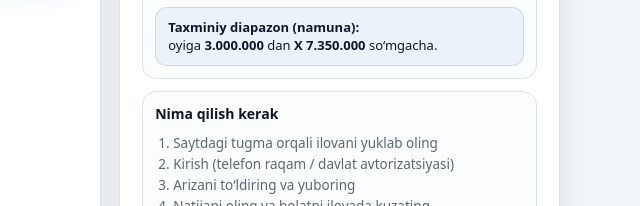
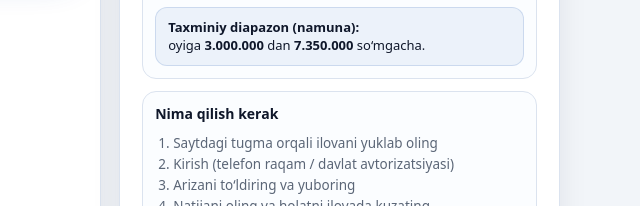
Before and after one commit to hoangtrungluong187-del/Ijtimoiy-yordam, a plain HTML site: page index.html in a window 1280 px wide. Shown: the part 543-749 px from the top of the page, 640-1280 px from the left. Drawn offline with Linux system fonts and the light colour scheme.

Commit message:
Update index.html

```diff
--- a/index.html
+++ b/index.html
@@ -103,7 +103,7 @@
 
           <div class="info__note">
             <strong>Taxminiy diapazon (namuna):</strong><br/>
-            oyiga <b>3.000.000</b> dan <b>X 7.350.000</b> so‘mgacha.<br/>
+            oyiga <b>3.000.000</b> dan <b>7.350.000</b> so‘mgacha.<br/>
 
           </div>
         </div>
@@ -137,4 +137,5 @@
     </div>
   </footer>
 </body>
+
 </html>
```
